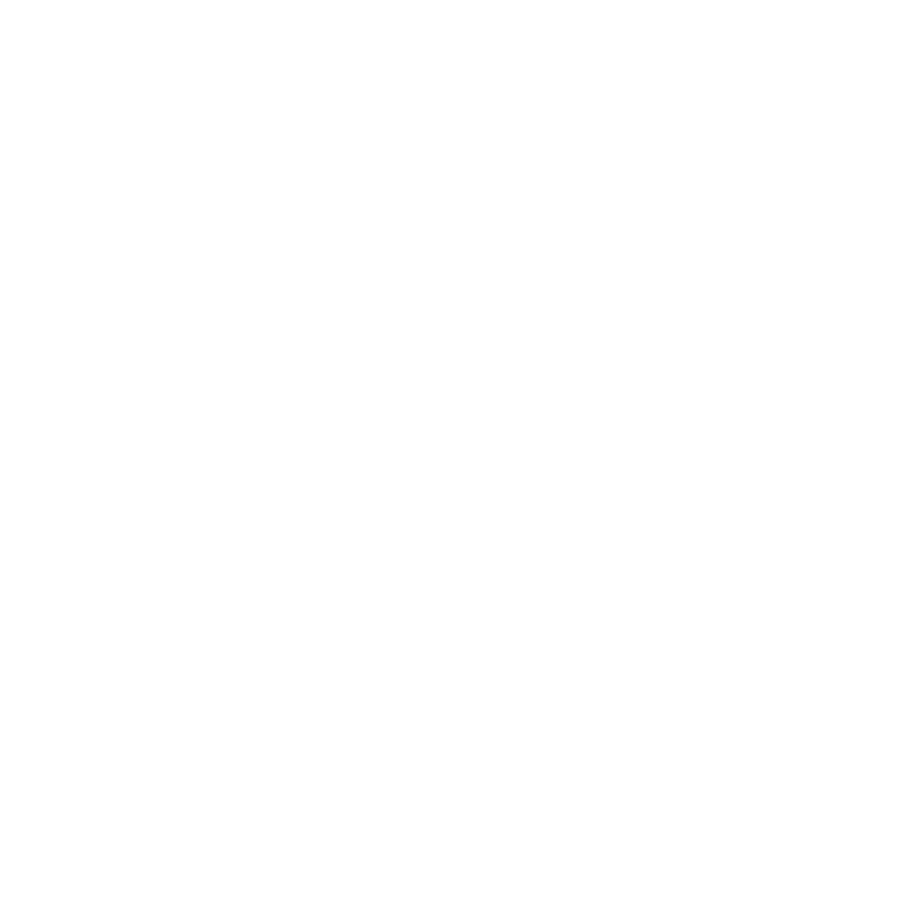
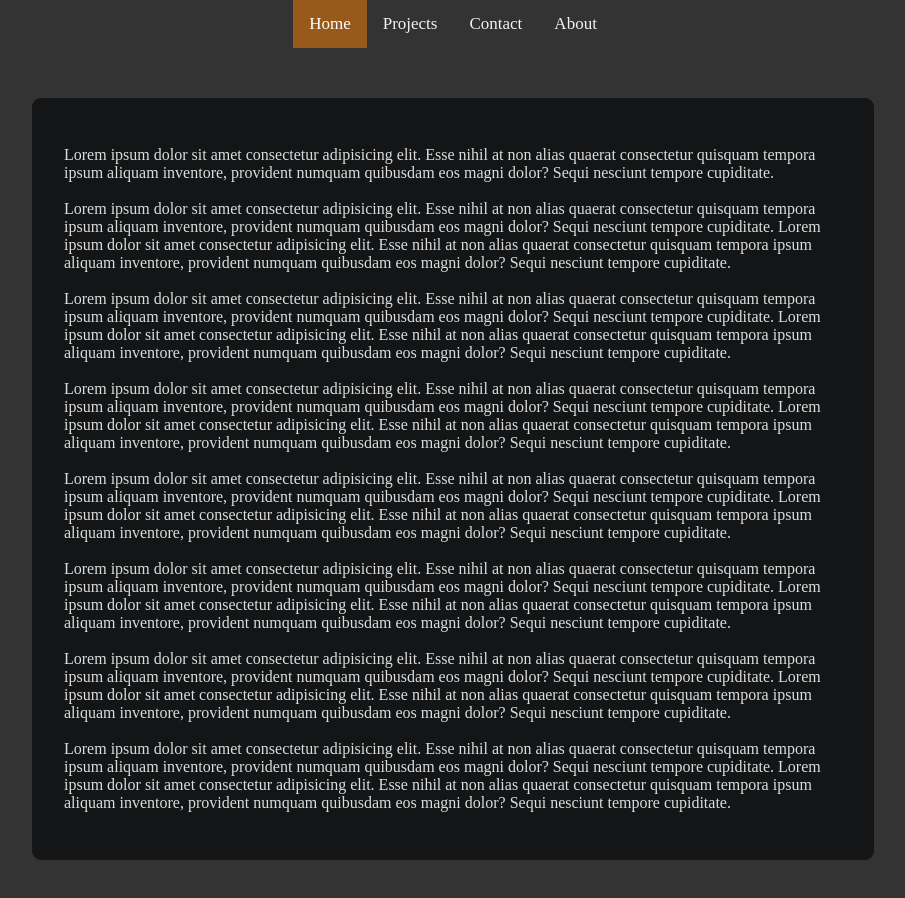
Before and after one commit to LuisAristi/LuisAristi.github.io, a plain HTML site: page index.html in a window 1280 px wide. Shown: the whole page, without its empty margins (187-1092 px from the left). Before the commit the page ends 800 px from the top, so only its background shows below. Drawn offline with Linux system fonts and the light colour scheme.

Commit message:
basic structure

```diff
--- a/index.html
+++ b/index.html
@@ -3,18 +3,116 @@
 <head>
     <meta charset="UTF-8">
     <meta http-equiv="X-UA-Compatible" content="IE=edge">
-    <meta name="viewport" content="width=device-width, initial-scale=1.0">
-    <link rel="shortcut icon" type="image/x-icon" href="favicon.png">
+    <meta name="viewport" content="width=device-width, initial-scale=1">
+    <link rel="shortcut icon" type="image/x-icon" href="colombia-digitall.png">
     <link rel="stylesheet" href="style.css">
     <script src="logic.js"></script>
     <title>matematicas pa vivir</title>
 </head>
 <body>
-    <header>
-
-    </header>
-
-    <footer>
-    </footer>
+    <div>
+        <div class="topnav">
+    <div class="links">
+            <a class="active" href="#home">Home</a>
+            <a href="#projects">Projects</a>
+            <a href="#contact">Contact</a>
+            <a href="#about">About</a>
+    </div>
+        </div>
+        <div class="content-container">
+            <div class="content">
+                <p>Lorem ipsum dolor sit amet consectetur adipisicing
+                    elit. Esse nihil at non alias quaerat consectetur
+                    quisquam tempora ipsum aliquam inventore, provident
+                    numquam quibusdam eos magni dolor? Sequi nesciunt
+                    tempore cupiditate.
+                    <br>
+                    <br>
+                    Lorem ipsum dolor sit amet consectetur adipisicing
+                    elit. Esse nihil at non alias quaerat consectetur
+                    quisquam tempora ipsum aliquam inventore, provident
+                    numquam quibusdam eos magni dolor? Sequi nesciunt
+                    tempore cupiditate.
+                    Lorem ipsum dolor sit amet consectetur adipisicing
+                    elit. Esse nihil at non alias quaerat consectetur
+                    quisquam tempora ipsum aliquam inventore, provident
+                    numquam quibusdam eos magni dolor? Sequi nesciunt
+                    tempore cupiditate.
+                    <br>
+                    <br>
+                    Lorem ipsum dolor sit amet consectetur adipisicing
+                    elit. Esse nihil at non alias quaerat consectetur
+                    quisquam tempora ipsum aliquam inventore, provident
+                    numquam quibusdam eos magni dolor? Sequi nesciunt
+                    tempore cupiditate.
+                    Lorem ipsum dolor sit amet consectetur adipisicing
+                    elit. Esse nihil at non alias quaerat consectetur
+                    quisquam tempora ipsum aliquam inventore, provident
+                    numquam quibusdam eos magni dolor? Sequi nesciunt
+                    tempore cupiditate.
+                    <br>
+                    <br>
+                    Lorem ipsum dolor sit amet consectetur adipisicing
+                    elit. Esse nihil at non alias quaerat consectetur
+                    quisquam tempora ipsum aliquam inventore, provident
+                    numquam quibusdam eos magni dolor? Sequi nesciunt
+                    tempore cupiditate.
+                    Lorem ipsum dolor sit amet consectetur adipisicing
+                    elit. Esse nihil at non alias quaerat consectetur
+                    quisquam tempora ipsum aliquam inventore, provident
+                    numquam quibusdam eos magni dolor? Sequi nesciunt
+                    tempore cupiditate.
+                    <br>
+                    <br>
+                    Lorem ipsum dolor sit amet consectetur adipisicing
+                    elit. Esse nihil at non alias quaerat consectetur
+                    quisquam tempora ipsum aliquam inventore, provident
+                    numquam quibusdam eos magni dolor? Sequi nesciunt
+                    tempore cupiditate.
+                    Lorem ipsum dolor sit amet consectetur adipisicing
+                    elit. Esse nihil at non alias quaerat consectetur
+                    quisquam tempora ipsum aliquam inventore, provident
+                    numquam quibusdam eos magni dolor? Sequi nesciunt
+                    tempore cupiditate.
+                    <br>
+                    <br>
+                    Lorem ipsum dolor sit amet consectetur adipisicing
+                    elit. Esse nihil at non alias quaerat consectetur
+                    quisquam tempora ipsum aliquam inventore, provident
+                    numquam quibusdam eos magni dolor? Sequi nesciunt
+                    tempore cupiditate.
+                    Lorem ipsum dolor sit amet consectetur adipisicing
+                    elit. Esse nihil at non alias quaerat consectetur
+                    quisquam tempora ipsum aliquam inventore, provident
+                    numquam quibusdam eos magni dolor? Sequi nesciunt
+                    tempore cupiditate.
+                    <br>
+                    <br>
+                    Lorem ipsum dolor sit amet consectetur adipisicing
+                    elit. Esse nihil at non alias quaerat consectetur
+                    quisquam tempora ipsum aliquam inventore, provident
+                    numquam quibusdam eos magni dolor? Sequi nesciunt
+                    tempore cupiditate.
+                    Lorem ipsum dolor sit amet consectetur adipisicing
+                    elit. Esse nihil at non alias quaerat consectetur
+                    quisquam tempora ipsum aliquam inventore, provident
+                    numquam quibusdam eos magni dolor? Sequi nesciunt
+                    tempore cupiditate.
+                    <br>
+                    <br>
+                    Lorem ipsum dolor sit amet consectetur adipisicing
+                    elit. Esse nihil at non alias quaerat consectetur
+                    quisquam tempora ipsum aliquam inventore, provident
+                    numquam quibusdam eos magni dolor? Sequi nesciunt
+                    tempore cupiditate.
+                    Lorem ipsum dolor sit amet consectetur adipisicing
+                    elit. Esse nihil at non alias quaerat consectetur
+                    quisquam tempora ipsum aliquam inventore, provident
+                    numquam quibusdam eos magni dolor? Sequi nesciunt
+                    tempore cupiditate.
+                </p>
+            </div>
+        </div>
+    </div>
 </body>
 </html>
--- a/style.css
+++ b/style.css
@@ -0,0 +1,63 @@
+/* Add a black background color to the top navigation */
+.topnav {
+    background-color: rgb(51, 51, 51);;
+    overflow: hidden;
+    margin: 0%;
+    width: 100%;
+    position: fixed;
+    top: 0;
+    height: 48px;
+    margin-bottom: 40px;
+  }
+
+  /* Style the links inside the navigation bar */
+  .topnav a {
+    float: left;
+    color: #f2f2f2;
+    text-align: center;
+    padding: 14px 16px;
+    text-decoration: none;
+    font-size: 17px;
+  }
+
+  /* Change the color of links on hover */
+  .topnav a:hover {
+    background-color: #ddd;
+    color: black;
+  }
+
+  /* Add a color to the active/current link */
+  .topnav a.active {
+    background-color: rgb(151, 90, 27);
+    color: white;
+  }
+  .links{
+      display: flex;
+      justify-content: center;
+  }
+  p{
+      color: #ddd;
+  }
+  div{
+      display: block;
+      box-sizing: border-box;
+  }
+  body{
+      margin: 0%;
+      margin-top: 48px;
+      background-color: rgb(51, 51, 51);
+  }
+  .content{
+    background-color: #131516;
+    border-radius: 9px;
+    padding: 32px;
+    margin: 79px;
+    margin-bottom: 43px;
+    margin-top: 5px;
+
+  }
+  .content-container{
+    margin: 0 auto;
+    padding-top: 45px;
+    max-width: 1000px;
+  }
```
Also changed, not shown: 1 other file.
